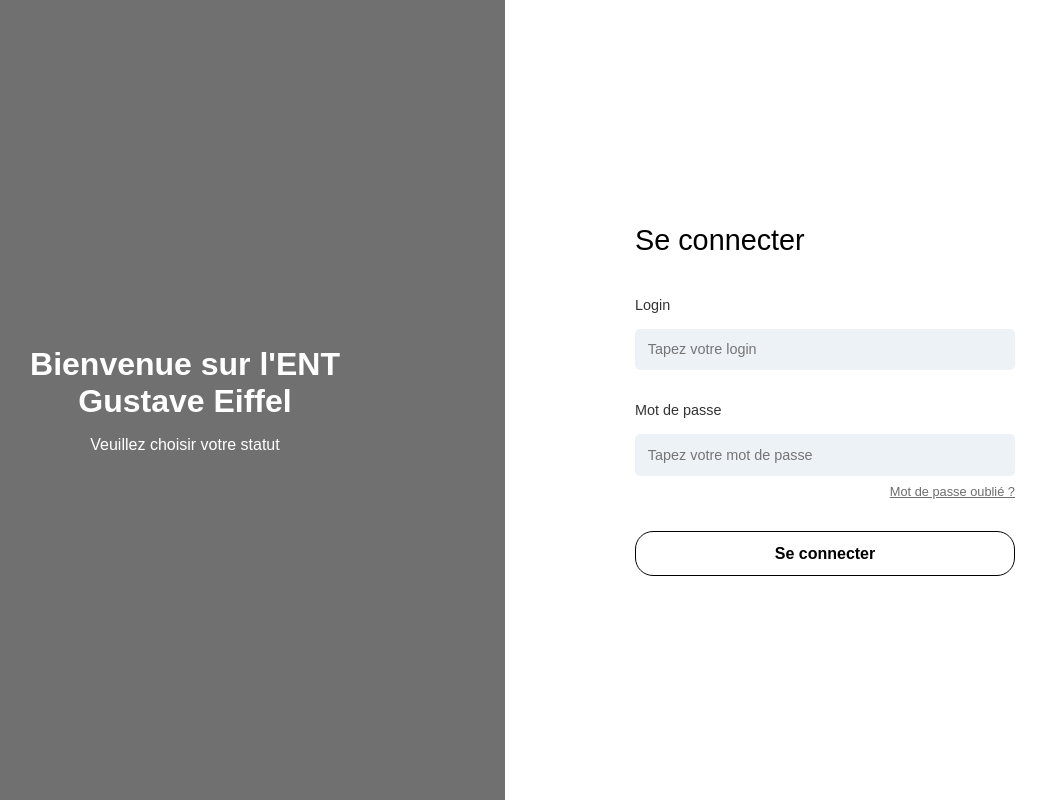
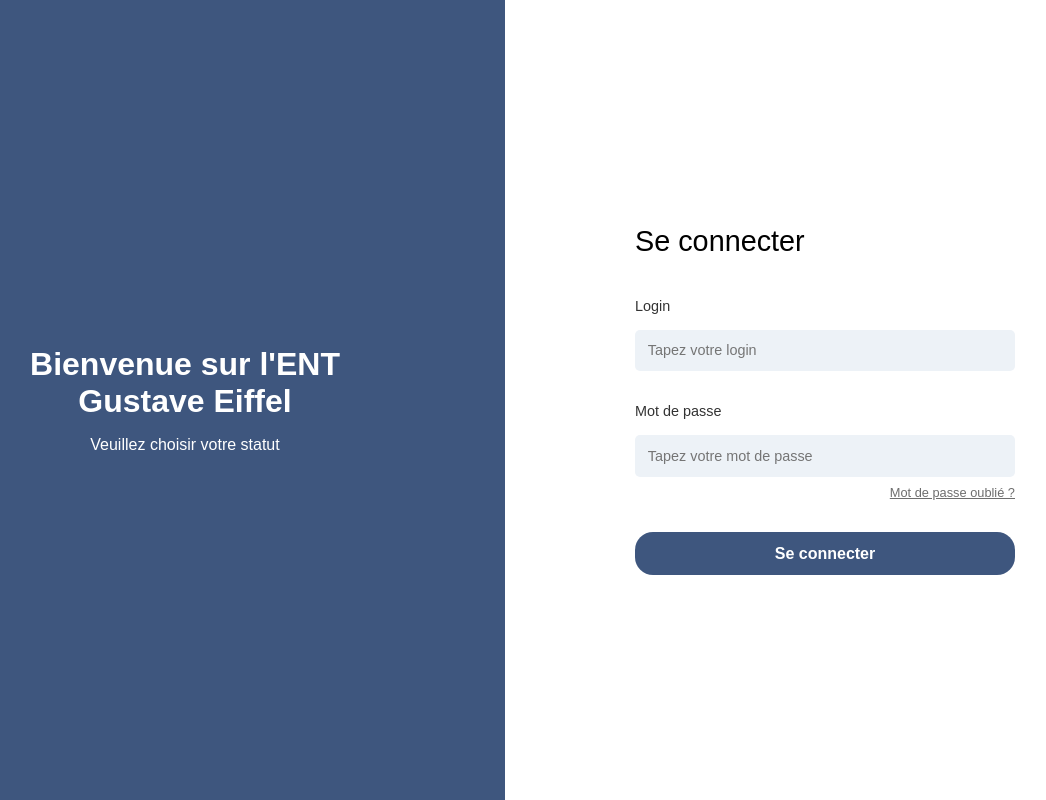
Before and after one commit to BomberQLF/ENT, a PHP site: page /index.php?action=login in a window 1280 px wide. Shown: the whole page, without its empty margins (135-1181 px from the left). Run offline with PHP 8.4, Linux system fonts and the light colour scheme.

Commit message:
Style du login terminé

```diff
--- a/Style/login.css
+++ b/Style/login.css
@@ -19,7 +19,7 @@ body {
 }
 
 .choice-login-container {
-  background-color: #707070;
+  background-color: #3E567E;
   color: white;
   width: 50%;
   display: flex;
@@ -93,11 +93,11 @@ form a:hover {
 
 form input[type="submit"] {
   padding: 0.8rem;
-  border: 1px solid #000;
-  background-color: white;
+  background-color: #3E567E;
   font-size: 1rem;
   font-weight: bold;
-  color: #000;
+  color: white;
+  border: none;
   border-radius: 5px;
   cursor: pointer;
   transition: 0.3s ease;
@@ -106,7 +106,7 @@ form input[type="submit"] {
 }
 
 form input[type="submit"]:hover {
-  background-color: #000;
+  background-color: #556F9B;
   color: white;
 }
 
--- a/Style/todoList.css
+++ b/Style/todoList.css
@@ -147,9 +147,7 @@ body {
 /* Boites todolist */
 .todolist-boxes {
   margin-top: 2rem;
-  display: flex;
   gap: 2rem;
-  flex-wrap: wrap;
 }
 .todolist-box {
   display: flex;
@@ -158,7 +156,6 @@ body {
   background-color: #f4f4f4;
   border-radius: 8px;
   margin: 10px 0;
-  width: 11rem;
 }
 .todolist-date {
   text-align: center;
--- a/index.php
+++ b/index.php
@@ -17,7 +17,6 @@ switch ($action) {
                 include('./Vue/accueil.php');
             } else {
                 $error = 'Identifiants invalides';
-                var_dump($_POST);
                 include('./Vue/login.php');
             }
         } else {
```
